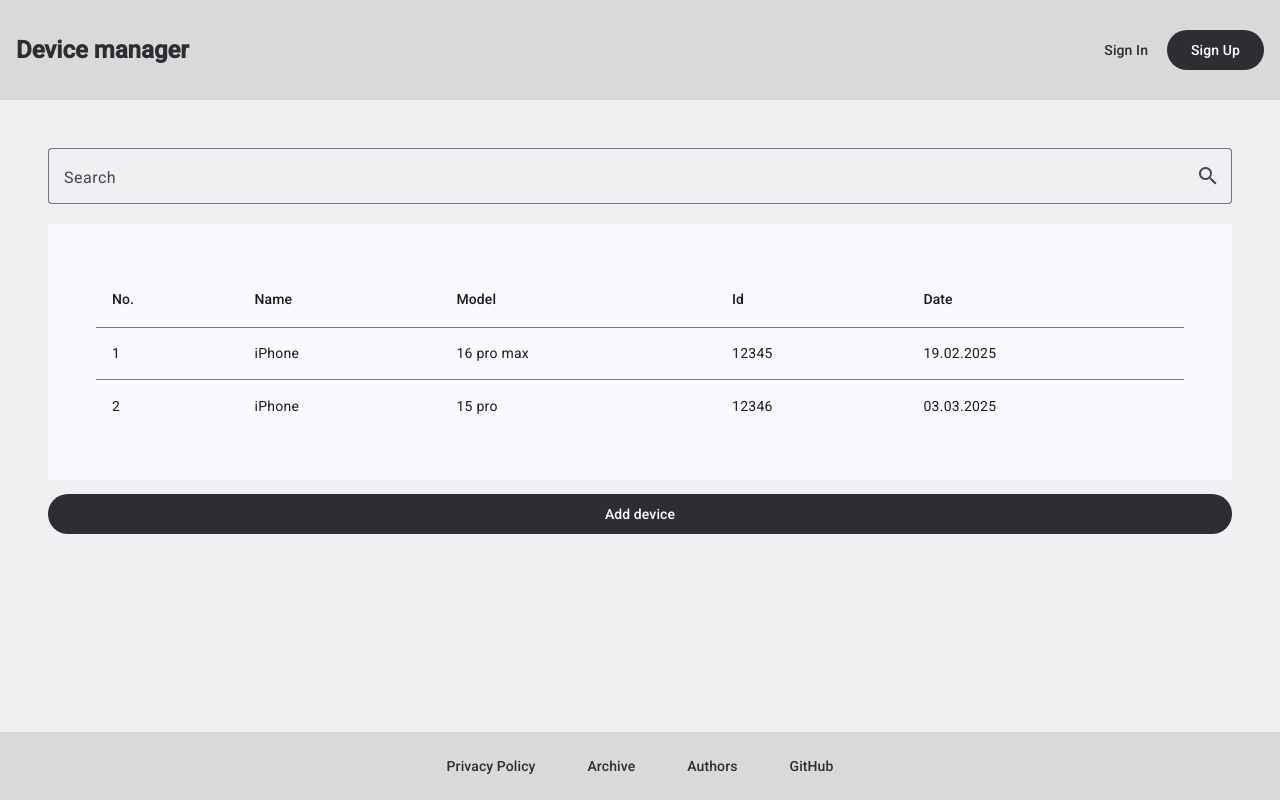
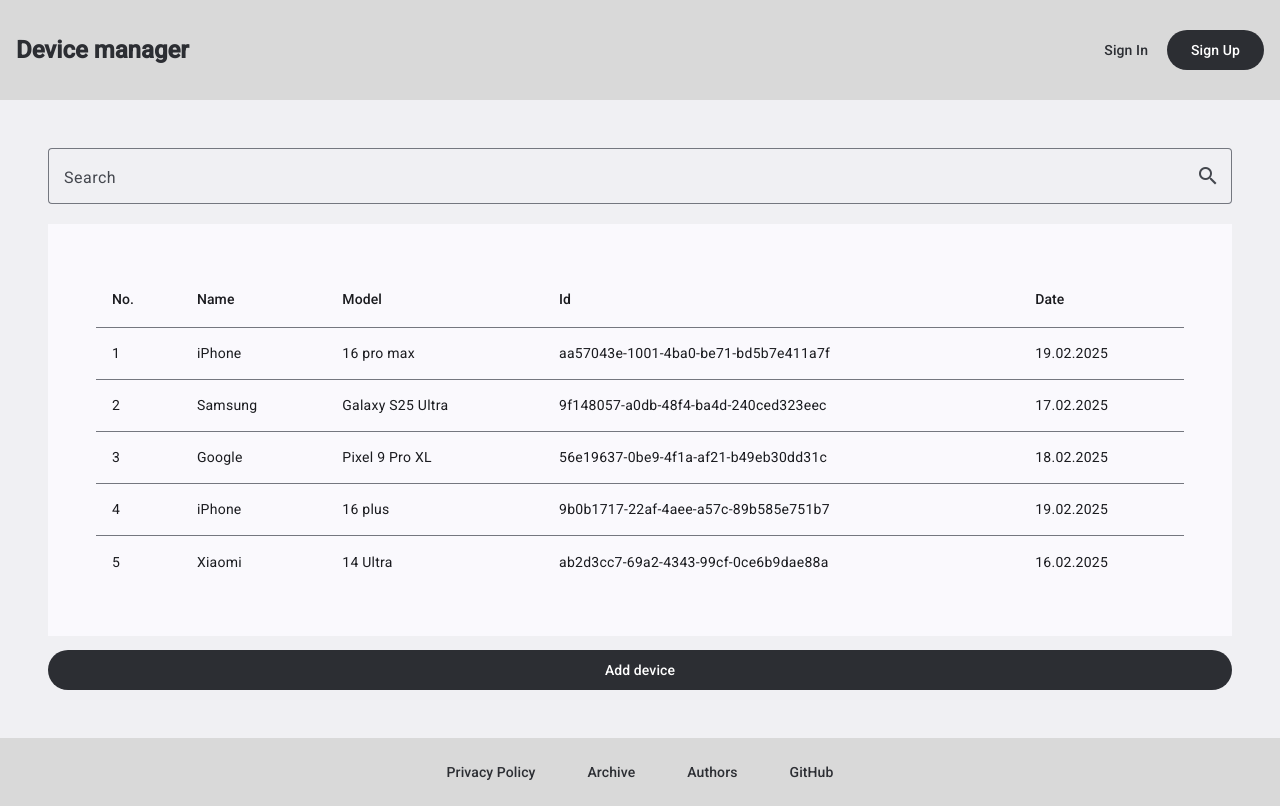
Before and after one commit to trplx/ng-course-practice, an Angular app: page /devices in a window 1280 px wide. Built offline with nearby package versions, Linux system fonts and the light colour scheme; sample sign-in values are in the browser's storage.

Commit message:
Lesson 5-6 DI

```diff
--- a/angular.json
+++ b/angular.json
@@ -26,6 +26,7 @@
             "tsConfig": "tsconfig.app.json",
             "inlineStyleLanguage": "scss",
             "assets": [
+              "src/mock-data.json",
               {
                 "glob": "**/*",
                 "input": "public"
--- a/src/app/children/devices/components/device-list/device-list.component.ts
+++ b/src/app/children/devices/components/device-list/device-list.component.ts
@@ -1,7 +1,8 @@
-import { Component, inject } from '@angular/core';
+import { Component, inject, OnInit } from '@angular/core';
 import { IDeviceDataInterface } from '../../../../interfaces/device-data.interface';
 import { Router } from '@angular/router';
-import { DEVICE_LIST } from '../../contsnts/device-list.constant';
+import { DeviceRequestService } from '../../../../services/device-request.service';
+
 
 @Component({
     standalone: false,
@@ -9,15 +10,30 @@
     templateUrl: './device-list.component.html',
     styleUrl: './device-list.component.scss'
 })
-export class DeviceListComponent {
+export class DeviceListComponent implements OnInit {
 
-  public devices: IDeviceDataInterface[] = DEVICE_LIST;
+    public devices: IDeviceDataInterface[] = [];
 
     public displayedColumns: string[] = ['position', 'name', 'model', 'id', 'date'];
 
     protected router: Router = inject(Router);
 
+    // private _deviceRequestService: DeviceRequestService = inject(DeviceRequestService);
+
+
+    constructor(
+        private _deviceRequestService: DeviceRequestService
+    ) { }
+
     protected navigateToDetails(deviceId: string): void {
         this.router.navigate(['/devices', deviceId]);
     }
+
+    public ngOnInit(): void {
+        this._deviceRequestService.getDevices()
+            .subscribe((response) => {
+                this.devices = response;
+            });
     }
+
+}
--- a/src/app/children/devices/contsnts/device-list.constant.ts
+++ /dev/null
@@ -1,18 +0,0 @@
-import { IDeviceDataInterface } from '../../../interfaces/device-data.interface';
-
-export const DEVICE_LIST: IDeviceDataInterface[] = [
-    {
-        position: '1',
-        name: 'iPhone',
-        model: '16 pro max',
-        id: '12345',
-        date: '19.02.2025'
-    },
-    {
-        position: '2',
-        name: 'iPhone',
-        model: '15 pro',
-        id: '12346',
-        date: '03.03.2025'
-    }
-];
--- a/src/app/children/devices/devices-routing.module.ts
+++ b/src/app/children/devices/devices-routing.module.ts
@@ -2,7 +2,9 @@
 import { RouterModule, Routes } from '@angular/router';
 import { DeviceListComponent } from './components/device-list/device-list.component';
 import { DeviceDetailsComponent } from './components/device-details/device-details.component';
-import { deviceResolver } from '../../resolvers/device.resolver';
+import { DeviceRequestService } from '../../services/device-request.service';
+import { HttpClientModule } from '@angular/common/http';
+// import { deviceResolver } from '../../resolvers/device.resolver';
 
 const routes: Routes = [
     {
@@ -12,13 +14,16 @@
     {
         path: ':deviceId',
         component: DeviceDetailsComponent,
-        resolve: { device: deviceResolver }
+        // resolve: { device: deviceResolver }
     }
 ];
 
 @NgModule({
-    imports: [RouterModule.forChild(routes)],
-    exports: [RouterModule]
+    imports: [RouterModule.forChild(routes), HttpClientModule],
+    exports: [RouterModule],
+    providers: [
+        DeviceRequestService
+    ]
 })
 export class DevicesRoutingModule {
 }
--- a/src/app/resolvers/device.resolver.ts
+++ b/src/app/resolvers/device.resolver.ts
@@ -1,9 +1,10 @@
 import { ResolveFn } from '@angular/router';
-import { DEVICE_LIST } from '../children/devices/contsnts/device-list.constant';
+// import { DEVICE_LIST } from '../children/devices/contsnts/device-list.constant';
 import { IDeviceDataInterface } from '../interfaces/device-data.interface';
 
 export const deviceResolver: ResolveFn<IDeviceDataInterface | undefined> = (route, state) => {
-  const deviceId = route.paramMap.get('deviceId');
+//   const deviceId = route.paramMap.get('deviceId');
 
-  return DEVICE_LIST.find((device) => device.id === deviceId);
+//   return DEVICE_LIST.find((device) => device.id === deviceId);
+
 };
--- /dev/null
+++ b/src/app/services/device-request.service.ts
@@ -0,0 +1,25 @@
+import { Injectable } from '@angular/core';
+import { HttpClient } from '@angular/common/http';
+import { catchError, Observable, throwError } from 'rxjs';
+
+import { IDeviceDataInterface } from '../interfaces/device-data.interface';
+
+@Injectable()
+export class DeviceRequestService {
+
+    private _url: string = 'mock-data.json'
+
+    constructor(
+        private _http: HttpClient
+    ) { }
+
+    public getDevices(): Observable<IDeviceDataInterface[]> {
+        return this._http.get<IDeviceDataInterface[]>(this._url)
+            .pipe(
+                catchError(() => {
+                    return throwError(() => 'Ошибка запроса списка девайсов');
+                })
+            )
+    }
+
+}
--- /dev/null
+++ b/src/mock-data.json
@@ -0,0 +1,37 @@
+[
+    {
+        "position": "1",
+        "name": "iPhone",
+        "model": "16 pro max",
+        "id": "aa57043e-1001-4ba0-be71-bd5b7e411a7f",
+        "date": "19.02.2025"
+    },
+    {
+        "position": "2",
+        "name": "Samsung ",
+        "model": "Galaxy S25 Ultra",
+        "id": "9f148057-a0db-48f4-ba4d-240ced323eec",
+        "date": "17.02.2025"
+    },
+    {
+        "position": "3",
+        "name": "Google",
+        "model": "Pixel 9 Pro XL",
+        "id": "56e19637-0be9-4f1a-af21-b49eb30dd31c",
+        "date": "18.02.2025"
+    },
+    {
+        "position": "4",
+        "name": "iPhone",
+        "model": "16 plus",
+        "id": "9b0b1717-22af-4aee-a57c-89b585e751b7",
+        "date": "19.02.2025"
+    },
+    {
+        "position": "5",
+        "name": "Xiaomi",
+        "model": "14 Ultra",
+        "id": "ab2d3cc7-69a2-4343-99cf-0ce6b9dae88a",
+        "date": "16.02.2025"
+    }
+]
```
Lines whose indentation alone changed are shown as unchanged.
